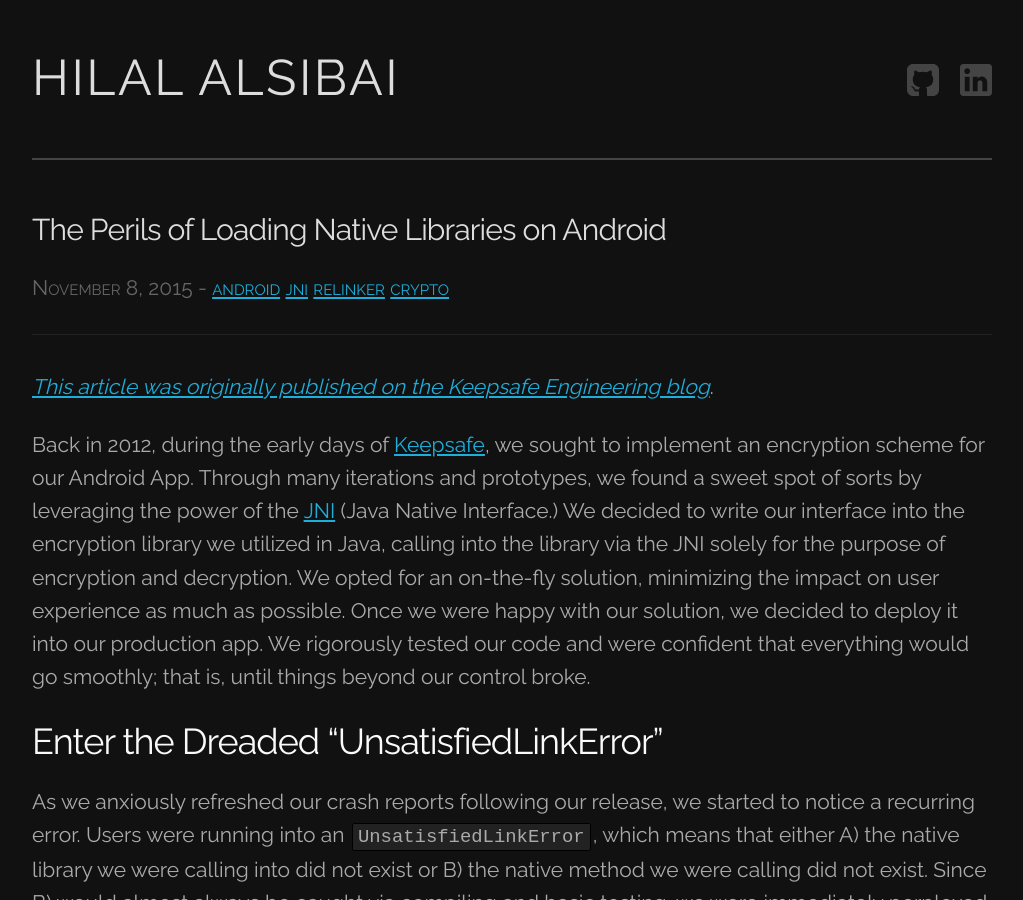
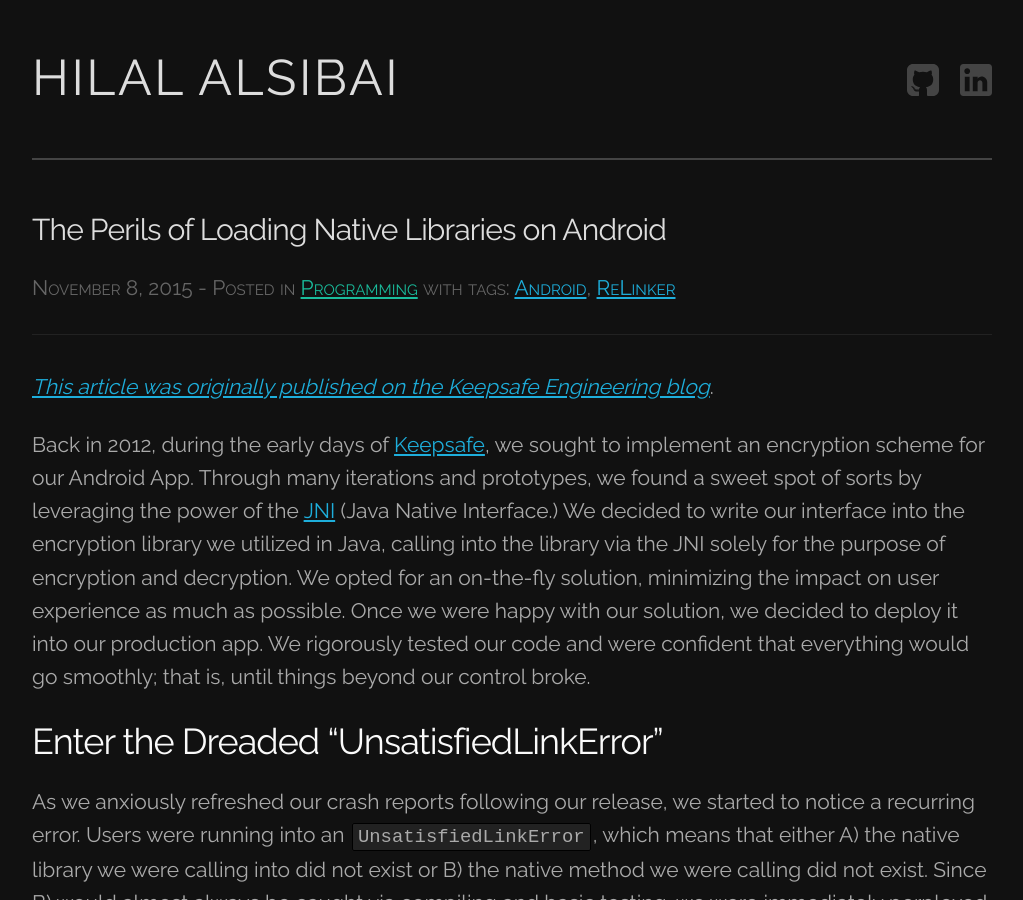
Before and after one commit to xiphirx/blog, a Jekyll site: the page built from _posts/2015-11-07-the-perils-of-loading-native-libraries-on-android.markdown, in a window 1280 px wide and 900 px high. Shown: the whole window, without its empty margins (128-1151 px from the left). Built offline with Jekyll 4.4.1, drawn with Linux system fonts in a browser that asks for light colours.

```diff
--- a/_config.yml
+++ b/_config.yml
@@ -1,6 +1,7 @@
 url: ""
 markdown: kramdown
 
+permalink: /post/:title/
 paginate: 5
 paginate_path: "/page:num"
 
@@ -8,4 +9,26 @@ gems:
   - jekyll-feed
   - jekyll-paginate
 
+collections:
+  my_categories:
+    output: true
+    permalink: /category/:name/
+  my_tags:
+    output: true
+    permalink: /tag/:name
+
+defaults:
+  -
+    scope:
+      path: ""
+      type: my_categories
+    values:
+      layout: blog_by_category
+  -
+    scope:
+      path: ""
+      type: my_tags
+    values:
+      layout: blog_by_tag
+
 exclude: [vendor]
--- a/_layouts/post.html
+++ b/_layouts/post.html
@@ -1,3 +1,20 @@
+{% assign post = page %}
+{% assign category = site.my_categories | where: "slug", post.category %}
+{% assign category = category[0] %}
+{% if category %}
+    {% capture category_content %}Posted in <a class="label" href="{{ category.url }}" style="color:{{ category.color }}">{{ category.name }}</a>{% endcapture %}
+{% endif %}
+{% if post.tags.size > 0 %}
+    {% capture tags_content %}{% if post.tags.size == 1 %}with tag{% else %}with tags{% endif %}: {% endcapture %}
+    {% for post_tag in post.tags %}
+      {% assign tag = site.my_tags | where: "slug", post_tag %}
+      {% if tag %}
+        {% assign tag = tag[0] %}
+        {% capture tags_content_temp %}{{ tags_content }}<a href="{{ tag.url }}">{{ tag.name }}</a>{% if forloop.last == false %}, {% endif %}{% endcapture %}
+        {% assign tags_content = tags_content_temp %}
+      {% endif %}
+    {% endfor %}
+{% endif %}
 <!DOCTYPE html>
 <html lang="en">
   {% include head.html %}
@@ -9,9 +26,7 @@
         <span class="metadata">
           {{ page.date | date: "%B %-d, %Y" }}
           -
-          {% for tag in page.tags %}
-            <a href="{{ 'tag/' | relative_url }}{{ tag }}">{{ tag }}</a>
-          {% endfor %}
+          {{ category_content }} {{ tags_content }}
         </span>
         <hr />
         {{ content }}
--- a/_posts/2015-11-07-the-perils-of-loading-native-libraries-on-android.markdown
+++ b/_posts/2015-11-07-the-perils-of-loading-native-libraries-on-android.markdown
@@ -1,8 +1,9 @@
 ---
 layout: post
-title:  "The Perils of Loading Native Libraries on Android"
-date:   2015-11-07 23:10:00 -0800
-tags: android jni relinker crypto
+title: "The Perils of Loading Native Libraries on Android"
+date: 2015-11-07 23:10:00 -0800
+category: programming
+tags: [android, relinker]
 ---
 
 *[This article was originally published on the Keepsafe Engineering blog](https://medium.com/keepsafe-engineering/the-perils-of-loading-native-libraries-on-android-befa49dce2db)*.
```
Also changed, not shown: _layouts/blog_by_category.html (added, +23 -0 lines), _layouts/blog_by_tag.html (added, +23 -0 lines), _my_categories/general.md (added, +5 -0 lines), _my_categories/programming.md (added, +5 -0 lines), _my_tags/android.md (added, +4 -0 lines), _my_tags/relinker.md (added, +4 -0 lines), index.html (+17 -3 lines).
